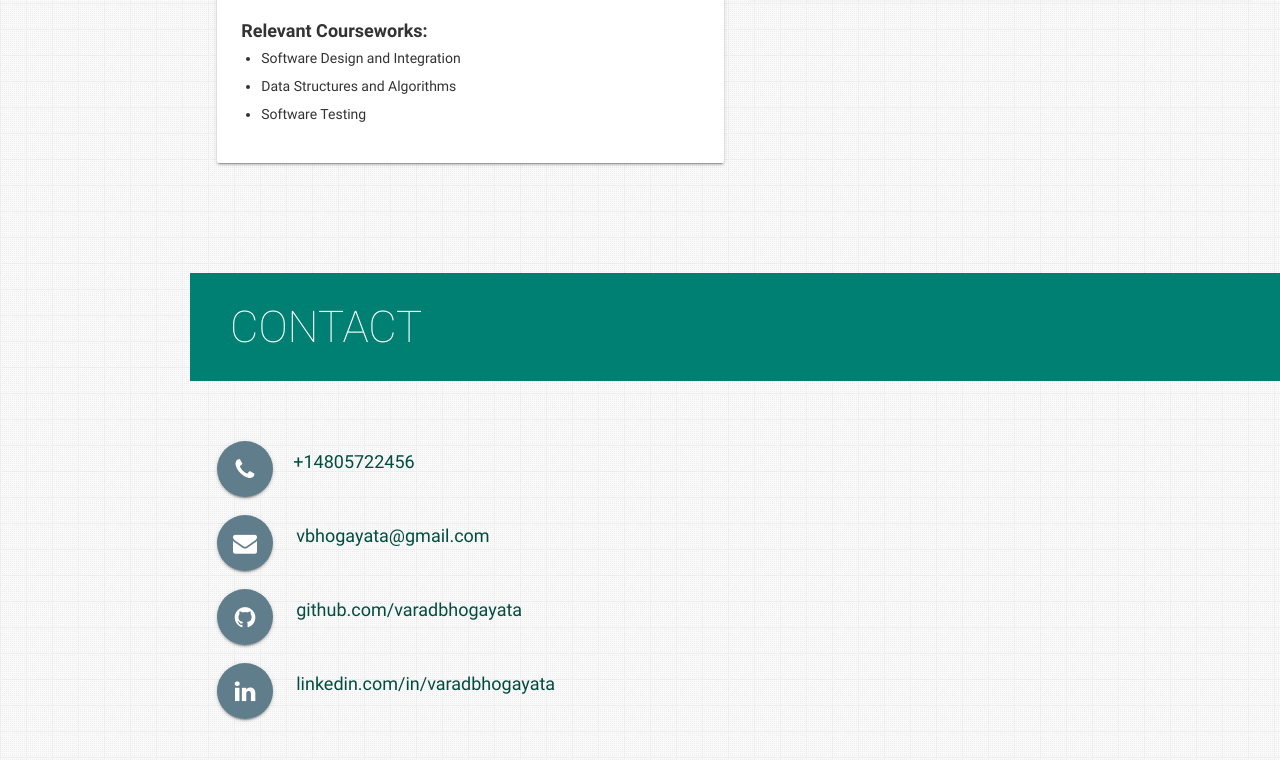
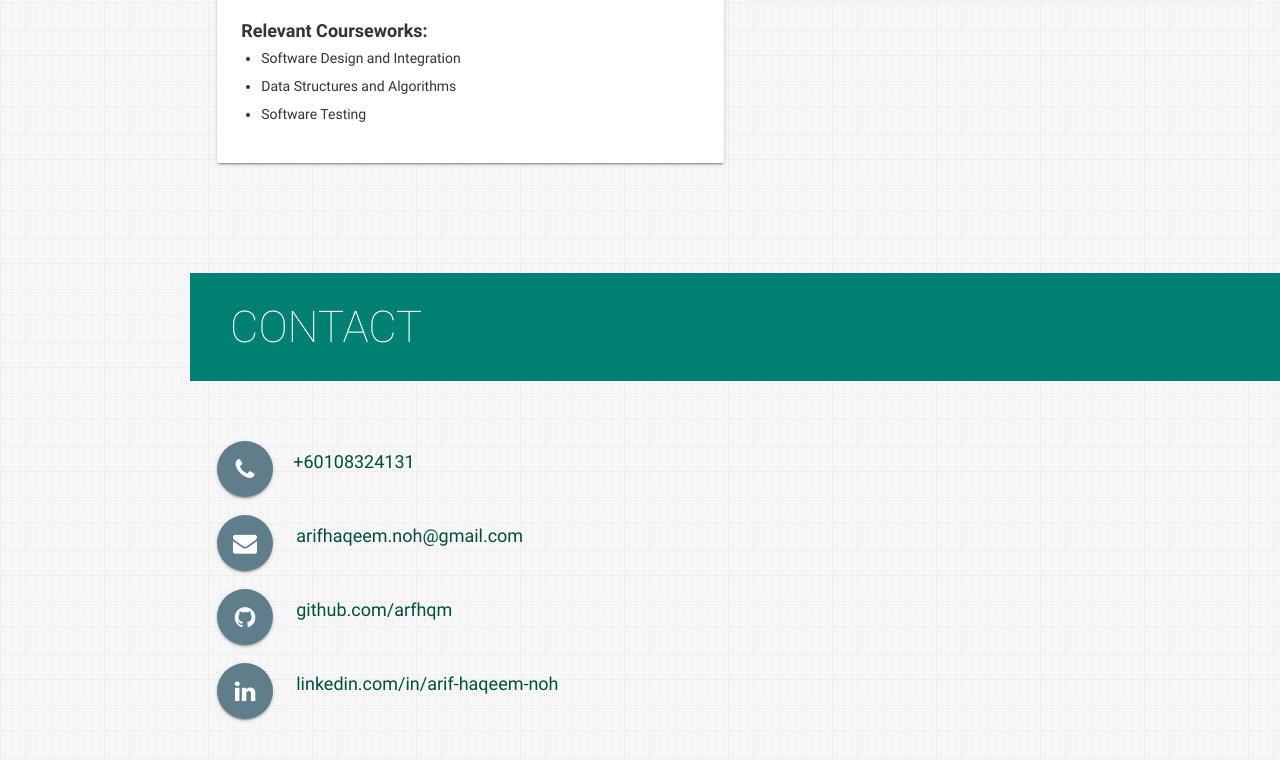
Before and after one commit to arfhqm/arfhqm.github.io, a plain HTML site: page index.html in a window 1280 px wide. Shown: the part 4131-4891 px from the top of the page. Drawn offline with nearby package versions, Linux system fonts and the light colour scheme.

Commit message:
initialcommit

```diff
--- a/index.html
+++ b/index.html
@@ -487,29 +487,29 @@
       <h3 class="page-title white-text teal">Contact</h3>
       <div class="container">
         <p>
-          <a aria-label="Call Varad" data-position="top" data-tooltip="Call Varad"
+          <a aria-label="Call Arif" data-position="top" data-tooltip="Call Arif"
             class="btn-floating btn-large waves-effect waves-light blue-grey tooltipped"><i class="fa fa-phone"></i><a
-              aria-label="Call Varad">+14805722456</a></a>
+              aria-label="Call Arif">+60108324131</a></a>
         </p>
         <p>
-          <a aria-label="Email Varad" href="mailto:vbhogayata@gmail.com" target="_blank" data-position="top"
-            data-tooltip="Email Varad" class="btn-floating btn-large waves-effect waves-light blue-grey tooltipped"><i
-              class="fa fa-envelope"></i><a aria-label="Email Varad" href="mailto:vbhogayata@gmail.com"
-              class="hoverline">vbhogayata@gmail.com</a></a>
+          <a aria-label="Email Arif" href="mailto:arifhaqeem.noh@gmail.com" target="_blank" data-position="top"
+            data-tooltip="Email Arif" class="btn-floating btn-large waves-effect waves-light blue-grey tooltipped"><i
+              class="fa fa-envelope"></i><a aria-label="Email Arif" href="mailto:arifhaqeem.noh@gmail.com"
+              class="hoverline">arifhaqeem.noh@gmail.com</a></a>
         </p>
         <p>
-          <a aria-label="View Varad on GitHub" href="http://github.com/varadbhogayata" target="_blank"
-            data-position="top" data-tooltip="View Varad on GitHub"
+          <a aria-label="View Arif on GitHub" href="http://github.com/arfhqm" target="_blank"
+            data-position="top" data-tooltip="View Arif on GitHub"
             class="btn-floating btn-large waves-effect waves-light blue-grey tooltipped"><i class="fa fa-github"></i><a
-              aria-label="Varad on Github" href="http://github.com/varadbhogayata" class="hoverline"
-              target="_blank">github.com/varadbhogayata</a></a>
+              aria-label="Arif on Github" href="http://github.com/arfhqm" class="hoverline"
+              target="_blank">github.com/arfhqm</a></a>
         </p>
         <p>
-          <a aria-label="View Varad on LinkedIn" href="http://linkedin.com/in/varadbhogayata" target="_blank"
-            data-position="top" data-tooltip="View Varad on LinkedIn"
+          <a aria-label="View Arif on LinkedIn" href="https://www.linkedin.com/in/arif-haqeem-noh-aa8253323/" target="_blank"
+            data-position="top" data-tooltip="View Arif on LinkedIn"
             class="btn-floating btn-large waves-effect waves-light blue-grey tooltipped"><i
-              class="fa fa-linkedin"></i><a aria-label="Varad on LinkedIn" href="http://linkedin.com/in/varadbhogayata"
-              class="hoverline" target="_blank">linkedin.com/in/varadbhogayata</a></a>
+              class="fa fa-linkedin"></i><a aria-label="Arif on LinkedIn" href="https://www.linkedin.com/in/arif-haqeem-noh-aa8253323/"
+              class="hoverline" target="_blank">linkedin.com/in/arif-haqeem-noh</a></a>
         </p>
       </div>
     </section>
```
